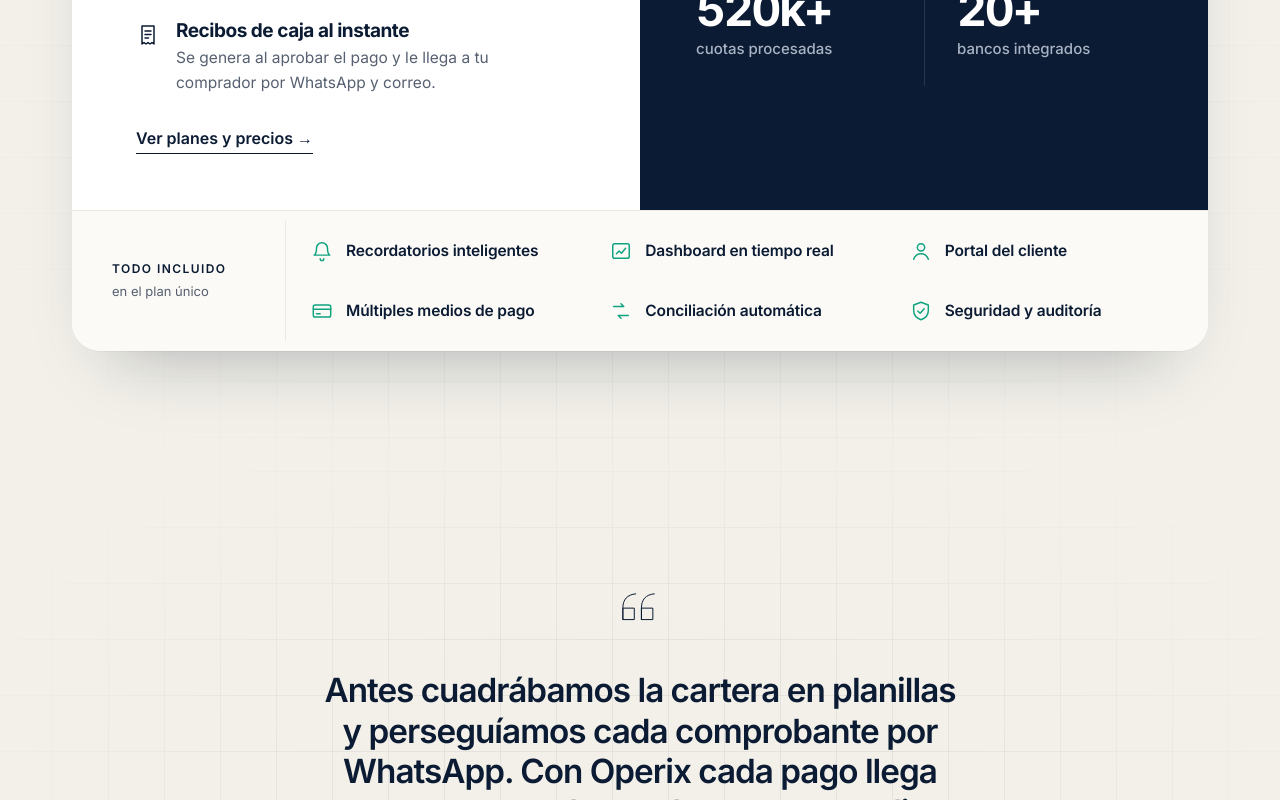
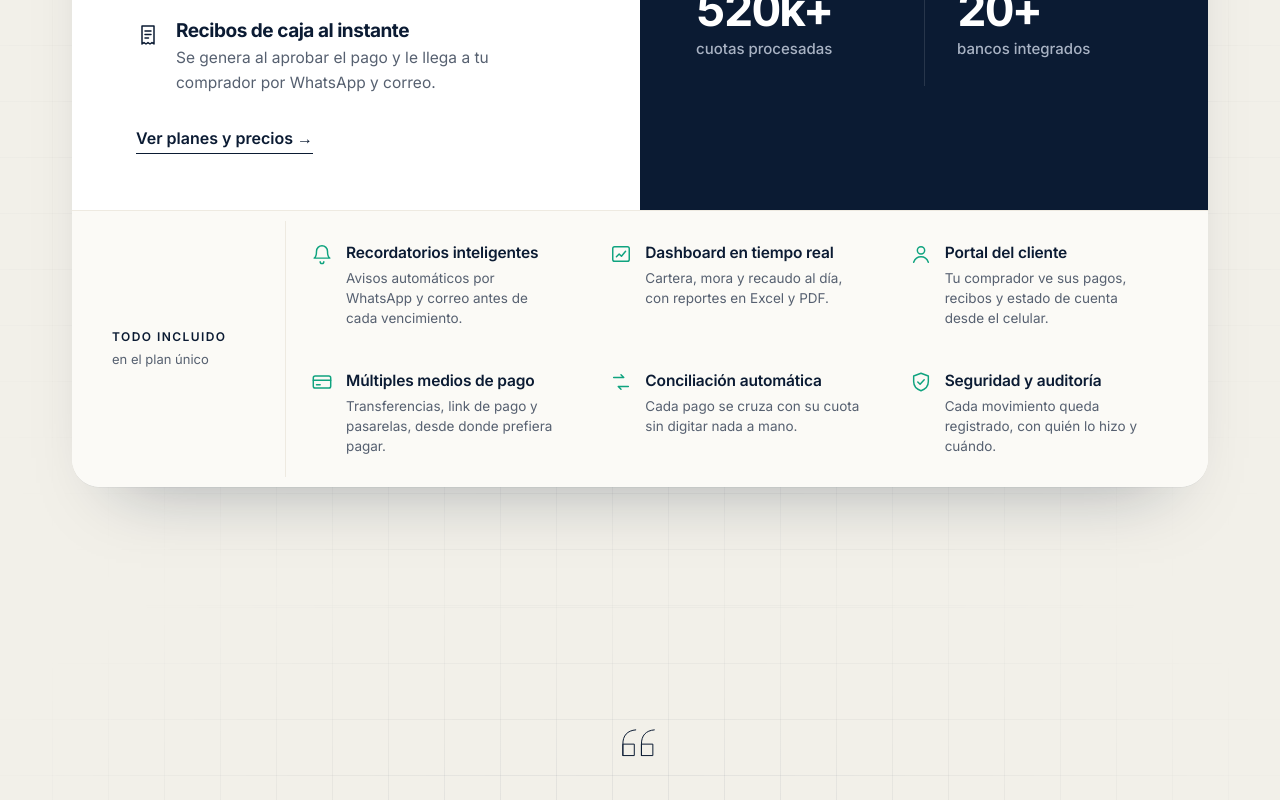
Before and after one commit to 96danielr/cobranza-inmobiliaria-frontend, a Next.js app: page / in a window 1280 px wide. Shown: the part 2000-2800 px from the top of the page. Built offline with nearby package versions, Linux system fonts and the light colour scheme.

Commit message:
feat(landing): feature descriptions and new security padlock animation

```diff
--- a/src/components/landing/content.ts
+++ b/src/components/landing/content.ts
@@ -62,13 +62,14 @@ export const landing = {
     ],
     featuresTitle: 'Todo incluido',
     featuresNote: 'en el plan único',
+    // descriptions from the original landing (kept by product decision; see tarea-45 in the Mapa)
     features: [
-      { icon: 'bell', label: 'Recordatorios inteligentes' },
-      { icon: 'chart', label: 'Dashboard en tiempo real' },
-      { icon: 'user', label: 'Portal del cliente' },
-      { icon: 'card', label: 'Múltiples medios de pago' },
-      { icon: 'swap', label: 'Conciliación automática' },
-      { icon: 'shield', label: 'Seguridad y auditoría' },
+      { icon: 'bell', label: 'Recordatorios inteligentes', text: 'Avisos automáticos por WhatsApp y correo antes de cada vencimiento.' },
+      { icon: 'chart', label: 'Dashboard en tiempo real', text: 'Cartera, mora y recaudo al día, con reportes en Excel y PDF.' },
+      { icon: 'user', label: 'Portal del cliente', text: 'Tu comprador ve sus pagos, recibos y estado de cuenta desde el celular.' },
+      { icon: 'card', label: 'Múltiples medios de pago', text: 'Transferencias, link de pago y pasarelas, desde donde prefiera pagar.' },
+      { icon: 'swap', label: 'Conciliación automática', text: 'Cada pago se cruza con su cuota sin digitar nada a mano.' },
+      { icon: 'shield', label: 'Seguridad y auditoría', text: 'Cada movimiento queda registrado, con quién lo hizo y cuándo.' },
     ],
   },
   quote: {
--- a/src/components/landing/landing.css
+++ b/src/components/landing/landing.css
@@ -411,3 +411,18 @@ body:has(.landing)::before { display: none; }
 @media (max-width: 1000px) { .landing .featcard .sp, .landing .featcard .sp:nth-last-child(-n+3) { border: 0; } .landing .featcard .ft-lbl { justify-content: flex-start; gap: 8px; } }
 .landing .q2 .draft-tag { display: block; margin: 18px auto 0; width: fit-content; font-size: 12px; font-weight: 600; letter-spacing: .04em; color: #7A5A0E; background: #FBF0D4; padding: 5px 10px; border-radius: 99px; }
 .landing .quote3 .q2 blockquote { font-size: clamp(24px, 2.6vw, 36px); max-width: 34ch; line-height: 1.22; }
+/* feature band v3: icon + title + one short line, aligned to the top */
+.landing .featcard .sp, .landing .featcard .sp:nth-child(3n+1) { align-items: start; padding: 20px 24px; }
+.landing .featcard .sp .ic { margin-top: 1px; }
+.landing .featcard .sp h3 { font-size: 15.5px; font-weight: 600; }
+.landing .featcard .sp p { margin: 4px 0 0; font-size: 13.5px; line-height: 1.5; color: var(--muted); max-width: 30ch; }
+/* security vignette v2: large padlock that closes, pulse ring */
+.landing .mx .sec-lock { position: absolute; left: -26px; bottom: 0; width: 52px; transform-origin: 50% 100%; }
+.landing .mx .sec-lock svg { display: block; width: 52px; height: auto; filter: drop-shadow(0 10px 14px rgba(0,0,0,.35)); overflow: visible; }
+.landing .mx .sec-lock .shk path { stroke: #C9D3E2; transition: stroke .3s ease; }
+.landing .mx .sec-lock .bd { fill: #E8EDF4; transition: fill .3s ease; }
+.landing .mx .sec-lock.closed .shk path { stroke: #5FD3B0; }
+.landing .mx .sec-lock.closed .bd { fill: #0FA37F; }
+.landing .mx .sec-ring { position: absolute; border-radius: 50%; box-shadow: inset 0 0 0 2px rgba(95,211,176,.9); opacity: 0; }
+.landing .mx .sec-lock { left: -34px; width: 68px; } .landing .mx .sec-lock svg { width: 68px; }
+.landing .sc-vis .vig { max-width: 460px; }
--- a/src/components/landing/miniScenes.js
+++ b/src/components/landing/miniScenes.js
@@ -41,12 +41,31 @@ function mk(host, W, D, opts = {}) {
 
 const V = {};
 // security · backup layers with a check on top (dark section)
-V.secure = host => { const m = mk(host, 220, 170, { dark: true, zoom: .95 }); const LAY = { top: '#1E3A63', front: '#14294A', back: '#14294A', left: '#14294A', right: '#0E1F3A', noLine: true };
-  const plates = [0, 1, 2].map(k => { const g = m.group(); m.box(g, 55, 40, 0, 110, 86, 7, k === 2 ? { ...LAY, top: '#2B4F84' } : LAY); return g; });
-  const p = m.div('bb', 110, 83, 0, 0); p.innerHTML = '<div class="pin p2"><svg viewBox="0 0 20 20"><circle cx="10" cy="10" r="9" fill="#0FA37F" stroke="#fff" stroke-width="1.6"/><rect x="6.2" y="9" width="7.6" height="5.8" rx="1.2" fill="#fff"/><path d="M7.8 9V7.4a2.2 2.2 0 0 1 4.4 0V9" fill="none" stroke="#fff" stroke-width="1.5"/></svg><i></i></div>';
-  return { period: 6000, update(t) { const s = t / 1000;
-    plates.forEach((g, k) => { const z = 6 + k * 18 + Math.sin(s * 1.2 + k * .7) * 2.2; put(g, 'transform', `translateZ(${z.toFixed(2)}px)`); });
-    const top = 6 + 2 * 18 + 7 + Math.sin(s * 1.2 + 1.4) * 2.2; put(p, 'transform', m.bill(top + 2)); cls(p, 'done', t > 600); } }; };
+V.secure = host => { const m = mk(host, 220, 170, { dark: true, zoom: .68 });
+  // 1) three data layers drop in and stack  2) a large padlock lands on top and its shackle closes (green)
+  // 3) a ring pulses out over the stack, then the stack rests with a slow breathing motion
+  const LAY = { top: '#1E3A63', front: '#14294A', back: '#14294A', left: '#14294A', right: '#0E1F3A', noLine: true };
+  const plates = [0, 1, 2].map(k => { const g = m.group(); m.box(g, 55, 40, 0, 110, 86, 7, k === 2 ? { ...LAY, top: '#2B4F84' } : LAY); g._faces = [...g.querySelectorAll('.f')]; return g; });
+  const ring = m.div('sec-ring', 110 - 40, 83 - 40, 80, 80);
+  const lk = m.div('bb', 110, 83, 0, 0);
+  lk.innerHTML = '<div class="sec-lock"><svg viewBox="0 0 64 76" aria-hidden="true">'
+    + '<g class="shk"><path d="M17 36V24a15 15 0 0 1 30 0v12" fill="none" stroke-width="7" stroke-linecap="round"/></g>'
+    + '<rect class="bd" x="6" y="34" width="52" height="38" rx="10"/>'
+    + '<circle cx="32" cy="50" r="5.5" fill="#0B1B33"/><rect x="29.5" y="52" width="5" height="10" rx="2.5" fill="#0B1B33"/></svg></div>';
+  const lock = lk.firstChild, shk = lock.querySelector('.shk');
+  return { period: 7000, update(t) { const s = t / 1000;
+    plates.forEach((g, k) => { const e = easeOut(clamp((t - k * 260) / 700));
+      const z = 6 + k * 18 + 40 * (1 - e) + (t > 3200 ? Math.sin((t - 3200) / 1000 * 1.2 + k * .7) * 1.6 : 0);
+      put(g, 'transform', `translateZ(${z.toFixed(2)}px)`); g._faces.forEach(f => put(f, 'opacity', e.toFixed(2))); });
+    const land = easeOut(clamp((t - 1100) / 600)), top = 6 + 2 * 18 + 7;
+    put(lk, 'transform', m.bill(top + 4 + 46 * (1 - land)));
+    put(lock, 'opacity', land.toFixed(2));
+    const close = clamp((t - 1900) / 360), b = close < 1 ? close * close : 1;   // shackle snaps down
+    put(shk, 'transform', `translateY(${(-9 * (1 - b)).toFixed(2)}px)`);
+    cls(lock, 'closed', close >= 1);
+    const r = clamp((t - 2250) / 1100);
+    put(ring, 'transform', `translateZ(${top + 1}px) scale(${(.4 + 1.3 * easeOut(r)).toFixed(3)})`);
+    put(ring, 'opacity', (r > 0 && r < 1 ? (1 - r) * .9 : 0).toFixed(2)); } }; };
 // closing · the whole portfolio collected, one buyer builds
 V.close = host => { const m = mk(host, 250, 180, { zoom: 1.24 }); const lots = [];
   for (let r = 0; r < 2; r++) for (let c = 0; c < 3; c++) { const x = 10 + c * 78, y = 24 + r * 70, l = m.lot(x, y, 70, 60); l.classList.add('sold'); lots.push({ l, p: m.pin(x + 35, y + 30) }); }
--- a/src/components/landing/sections/Benefits.tsx
+++ b/src/components/landing/sections/Benefits.tsx
@@ -32,8 +32,9 @@ export default function Benefits() {
           </div>
           <div className="specs specs3 featcard in-card">
             <div className="ft-lbl"><span>{b.featuresTitle}</span><small>{b.featuresNote}</small></div>
-            {b.features.map((f, i) => (
-              <div className={'sp rv' + (i % 2 ? ' d1' : '')} key={f.label}><div className="ic draw"><Icon name={f.icon} /></div><div><h3>{f.label}</h3></div></div>
+            {b.features.map(f => (
+              // no reveal here: the card around them already fades in
+              <div className="sp" key={f.label}><div className="ic"><Icon name={f.icon} /></div><div><h3>{f.label}</h3><p>{f.text}</p></div></div>
             ))}
           </div>
         </div>
```
